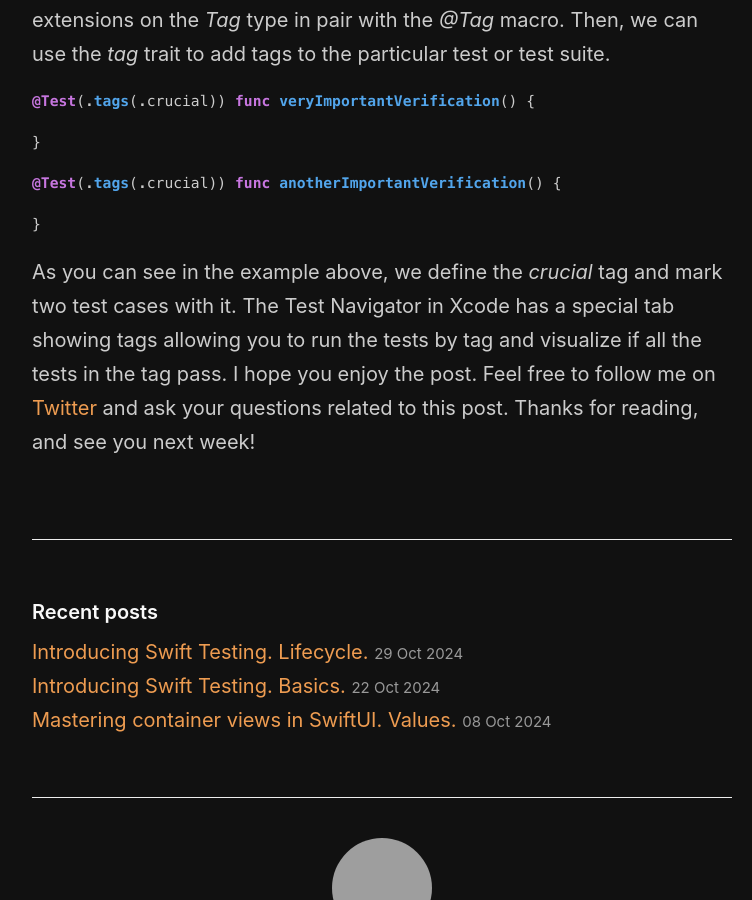
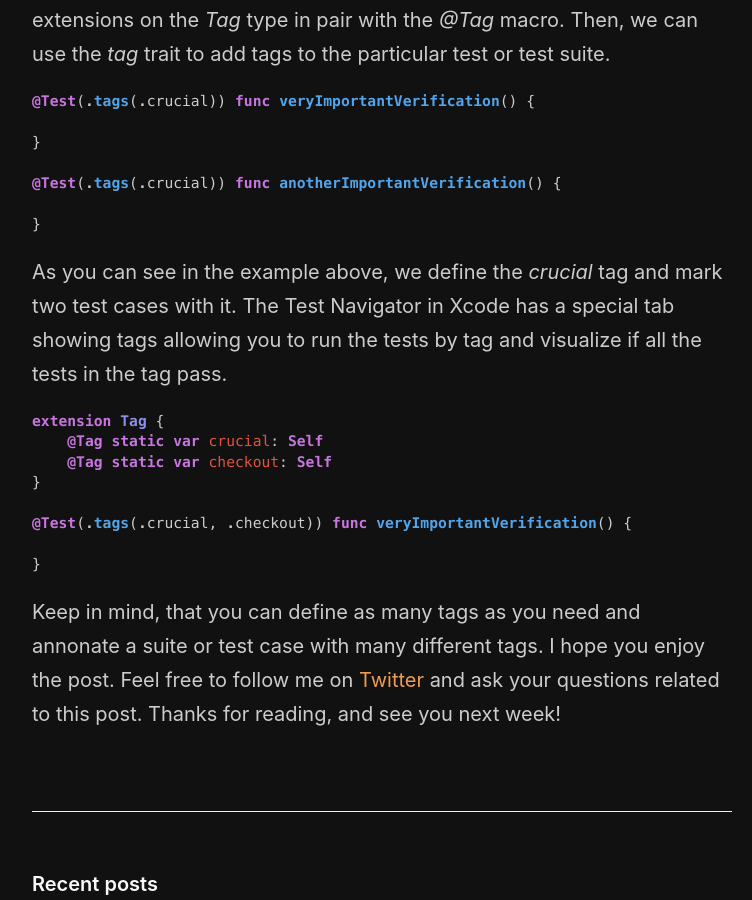
Before and after one commit to mecid/mecid.github.io, a Jekyll site: the page built from _posts/2024-11-05-introducing-swift-testing-traits.md, in a window 1280 px wide and 900 px high, scrolled down 2895 px, cut to the strip 0-900 px from the top of the window. Shown: the whole strip, without its empty margins (258-1010 px from the left). Built offline with Jekyll 4.4.1, drawn with Linux system fonts in a browser that asks for light colours; some of the changed text lies outside the part shown; grey boxes are pictures that could not be loaded.

Commit message:
multiple tags section added to the swift testing traits post

````diff
--- a/_posts/2024-11-05-introducing-swift-testing-traits.md
+++ b/_posts/2024-11-05-introducing-swift-testing-traits.md
@@ -9,7 +9,7 @@ The most powerful feature of the Swift Testing framework is the trait system. Tr
 
 {% include friends.html %}
 
-The Test and Suite macros allow us to enable a trait or set of traits related to the test or test suite and pass built-in trait types.
+The *Test* and *Suite* macros allow us to enable a trait or set of traits related to the test or test suite and pass built-in trait types.
 
 ```swift
 @Test(.disabled()) func verifyAdd() {
@@ -103,4 +103,17 @@ First of all, we have to define a tag. We can create tags only by defining exten
 }
 ```
 
-As you can see in the example above, we define the *crucial* tag and mark two test cases with it. The Test Navigator in Xcode has a special tab showing tags allowing you to run the tests by tag and visualize if all the tests in the tag pass. I hope you enjoy the post. Feel free to follow me on [Twitter](https://twitter.com/mecid) and ask your questions related to this post. Thanks for reading, and see you next week!
+As you can see in the example above, we define the *crucial* tag and mark two test cases with it. The Test Navigator in Xcode has a special tab showing tags allowing you to run the tests by tag and visualize if all the tests in the tag pass.
+
+```swift
+extension Tag {
+    @Tag static var crucial: Self
+    @Tag static var checkout: Self
+}
+
+@Test(.tags(.crucial, .checkout)) func veryImportantVerification() {
+
+}
+```
+
+Keep in mind, that you can define as many tags as you need and annonate a suite or test case with many different tags. I hope you enjoy the post. Feel free to follow me on [Twitter](https://twitter.com/mecid) and ask your questions related to this post. Thanks for reading, and see you next week!
````
